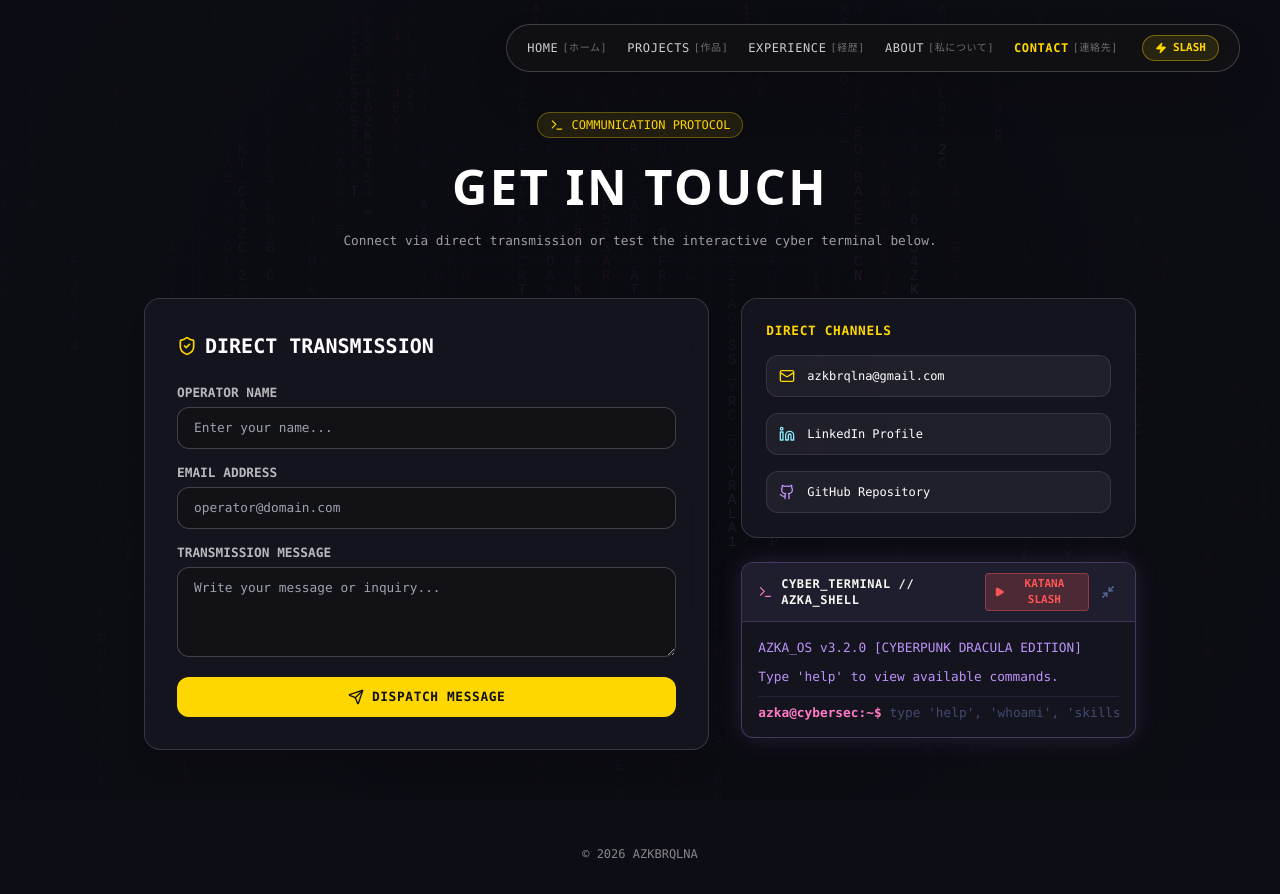
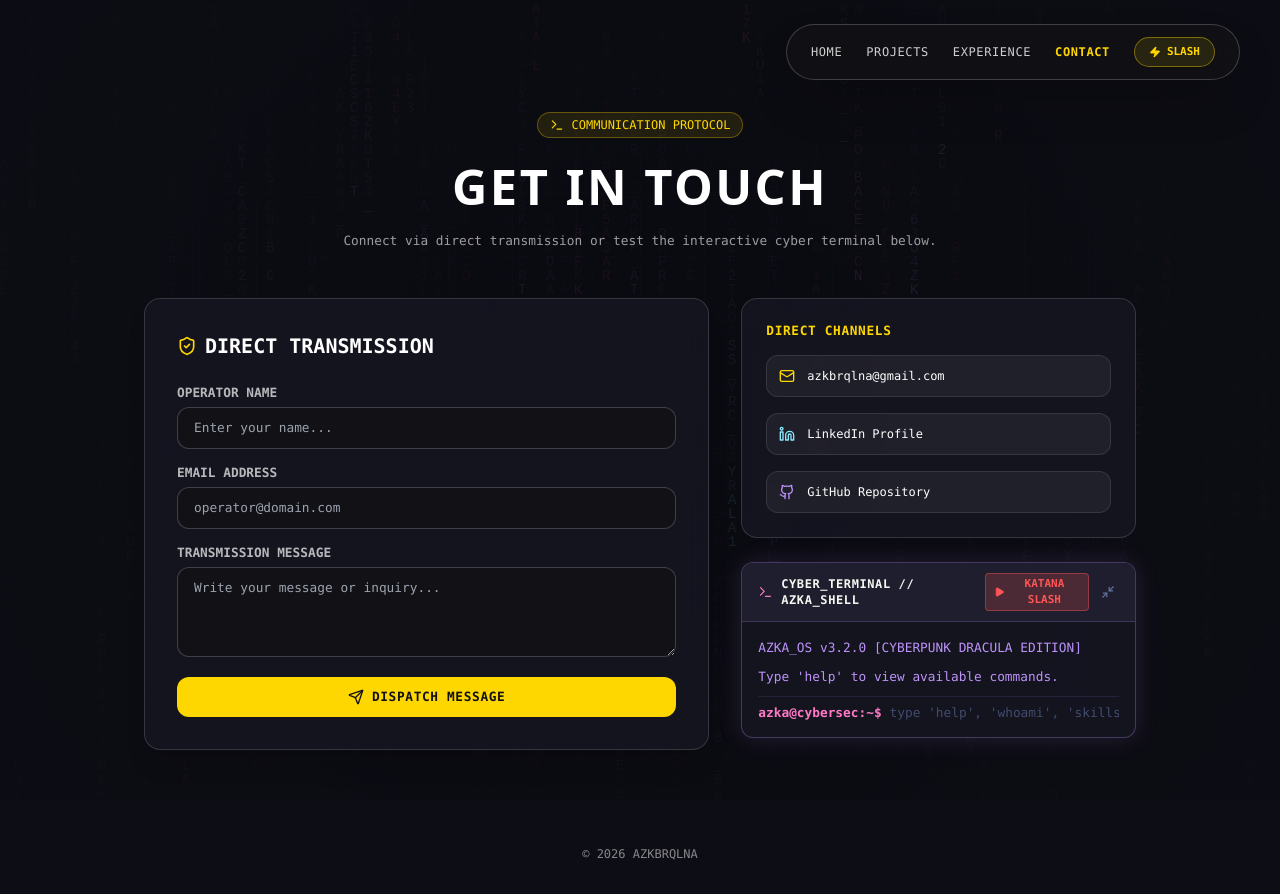
Before and after one commit to azkbrqlna/portofolio, a Next.js app: page /contact in a window 1280 px wide. Built offline with nearby package versions, Linux system fonts and the light colour scheme.

Commit message:
feat: remove ABOUT menu item and Japanese text brackets from Navbar

```diff
--- a/src/components/Navbar/Navbar.jsx
+++ b/src/components/Navbar/Navbar.jsx
@@ -10,30 +10,28 @@ export default function Navbar({ onTriggerSlash }) {
   const [isOpen, setIsOpen] = useState(false);
 
   const navItems = [
-    { href: "/", label: "HOME", jp: "ホーム" },
-    { href: "/projects", label: "PROJECTS", jp: "作品" },
-    { href: "/experience", label: "EXPERIENCE", jp: "経歴" },
-    { href: "/about", label: "ABOUT", jp: "私について" },
-    { href: "/contact", label: "CONTACT", jp: "連絡先" },
+    { href: "/", label: "HOME" },
+    { href: "/projects", label: "PROJECTS" },
+    { href: "/experience", label: "EXPERIENCE" },
+    { href: "/contact", label: "CONTACT" },
   ];
 
   return (
     <div className="fixed top-4 right-4 sm:top-6 sm:right-6 lg:right-10 z-50 font-mono text-xs select-none">
       {/* Desktop Top-Right Navigation Menu */}
-      <div className="hidden md:flex items-center gap-6 bg-[#111116]/90 backdrop-blur-md border border-white/20 px-5 py-2.5 rounded-full shadow-2xl">
-        <nav className="flex items-center gap-5 tracking-wider">
+      <div className="hidden md:flex items-center gap-6 bg-[#111116]/90 backdrop-blur-md border border-white/20 px-6 py-3 rounded-full shadow-2xl">
+        <nav className="flex items-center gap-6 tracking-wider">
           {navItems.map((item) => {
             const isActive = pathname === item.href;
             return (
               <Link
                 key={item.href}
                 href={item.href}
-                className={`transition-all hover:text-[#ffd700] flex items-center gap-1 py-1 ${
+                className={`transition-all hover:text-[#ffd700] py-1 ${
                   isActive ? "text-[#ffd700] font-bold" : "text-white/80"
                 }`}
               >
                 <span>{item.label}</span>
-                <span className="text-[10px] text-white/40 font-normal">[{item.jp}]</span>
               </Link>
             );
           })}
@@ -43,7 +41,7 @@ export default function Navbar({ onTriggerSlash }) {
         {onTriggerSlash && (
           <button
             onClick={onTriggerSlash}
-            className="flex items-center gap-1.5 px-3 py-1 bg-[#ffd700]/10 hover:bg-[#ffd700] hover:text-[#111116] border border-[#ffd700]/40 text-[#ffd700] rounded-full text-[11px] font-bold transition-all shadow-sm active:scale-95"
+            className="flex items-center gap-1.5 px-3.5 py-1.5 bg-[#ffd700]/10 hover:bg-[#ffd700] hover:text-[#111116] border border-[#ffd700]/40 text-[#ffd700] rounded-full text-[11px] font-bold transition-all shadow-sm active:scale-95"
             title="Katana Slash"
           >
             <Zap className="w-3 h-3 fill-current" />
@@ -80,12 +78,11 @@ export default function Navbar({ onTriggerSlash }) {
                 key={item.href}
                 href={item.href}
                 onClick={() => setIsOpen(false)}
-                className={`flex items-center justify-between p-2 rounded-lg transition-colors ${
+                className={`flex items-center justify-between p-2.5 rounded-lg transition-colors ${
                   isActive ? "bg-[#ffd700] text-[#111116] font-bold" : "text-white hover:bg-white/10"
                 }`}
               >
                 <span>{item.label}</span>
-                <span className="text-[10px] opacity-60">[{item.jp}]</span>
               </Link>
             );
           })}
```
